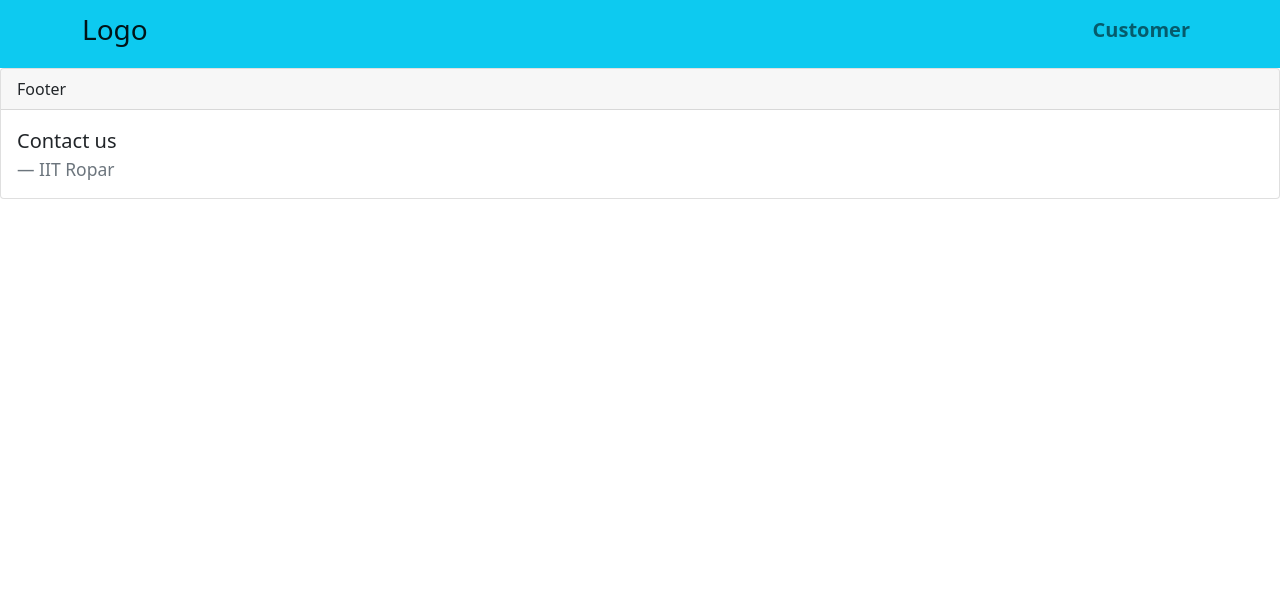
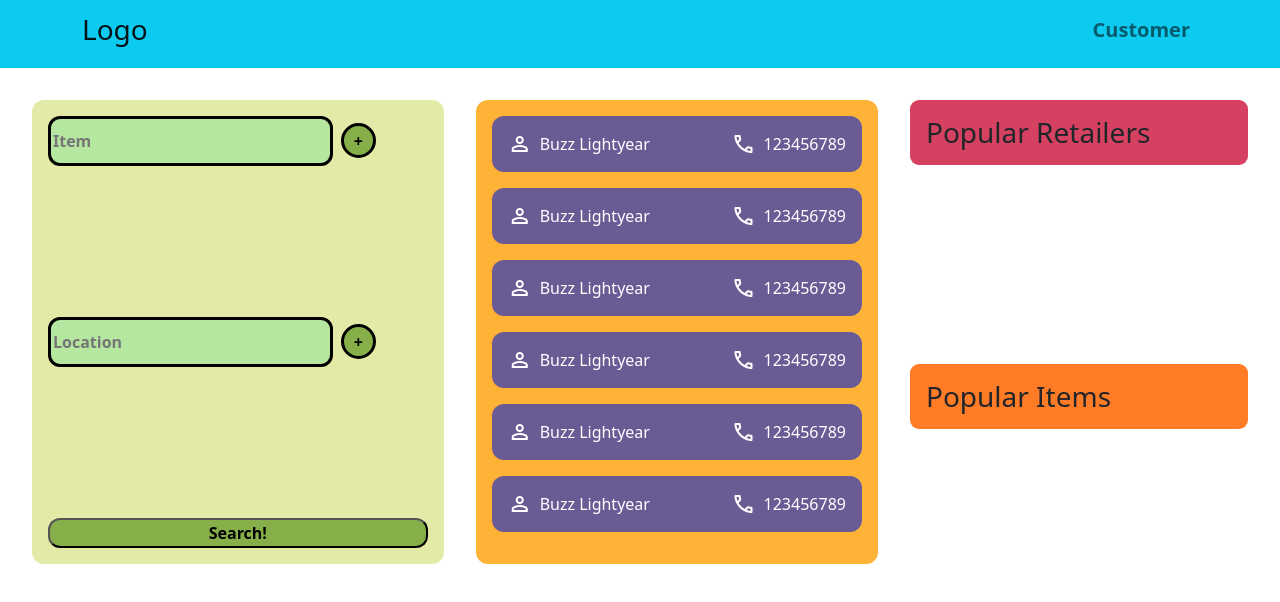
Before and after one commit to akshat1712/Easy-Retailer, a React (Create React App) app in the folder client/: page / in a window 1280 px wide. Shown: the top 602 px of the page. Built offline with nearby package versions, Linux system fonts and the light colour scheme.

Commit message:
Frontend Customer page nearly done

```diff
--- a/client/package.json
+++ b/client/package.json
@@ -10,7 +10,7 @@
     "react": "^18.1.0",
     "react-bootstrap": "^2.4.0",
     "react-dom": "^18.1.0",
-    "react-scripts": "5.0.1",
+    "react-scripts": "^5.0.1",
     "web-vitals": "^2.1.4"
   },
   "scripts": {
--- a/client/public/index.html
+++ b/client/public/index.html
@@ -4,40 +4,18 @@
     <meta charset="utf-8" />
     <link rel="icon" href="%PUBLIC_URL%/favicon.ico" />
     <meta name="viewport" content="width=device-width, initial-scale=1" />
-    <meta name="theme-color" content="#000000" />
-    <meta
-      name="description"
-      content="Web site created using create-react-app"
-    />
-    <link rel="apple-touch-icon" href="%PUBLIC_URL%/logo192.png" />
-    <!--
-      manifest.json provides metadata used when your web app is installed on a
-      user's mobile device or desktop. See https://developers.google.com/web/fundamentals/web-app-manifest/
-    -->
     <link rel="manifest" href="%PUBLIC_URL%/manifest.json" />
+    <link rel="stylesheet" href="https://fonts.googleapis.com/css2?family=Material+Symbols+Outlined:opsz,wght,FILL,GRAD@48,400,0,0" />
+    <link rel="stylesheet" href="https://fonts.googleapis.com/css2?family=Material+Symbols+Outlined:opsz,wght,FILL,GRAD@48,400,0,0" />
+    <link rel="stylesheet" href="%PUBLIC_URL%/styles.css" />
     <!--
       Notice the use of %PUBLIC_URL% in the tags above.
       It will be replaced with the URL of the `public` folder during the build.
       Only files inside the `public` folder can be referenced from the HTML.
-
-      Unlike "/favicon.ico" or "favicon.ico", "%PUBLIC_URL%/favicon.ico" will
-      work correctly both with client-side routing and a non-root public URL.
-      Learn how to configure a non-root public URL by running `npm run build`.
     -->
-    <title>React App</title>
+    <title>Easy Retailer</title>
   </head>
   <body>
-    <noscript>You need to enable JavaScript to run this app.</noscript>
     <div id="root"></div>
-    <!--
-      This HTML file is a template.
-      If you open it directly in the browser, you will see an empty page.
-
-      You can add webfonts, meta tags, or analytics to this file.
-      The build step will place the bundled scripts into the <body> tag.
-
-      To begin the development, run `npm start` or `yarn start`.
-      To create a production bundle, use `npm run build` or `yarn build`.
-    -->
   </body>
 </html>
--- /dev/null
+++ b/client/public/styles.css
@@ -0,0 +1,112 @@
+*{
+    box-sizing: border-box;
+}
+
+body{
+    margin: 0;
+}
+
+.main-container{
+    display: grid;
+    gap: 2rem;
+    padding: 2rem;
+    grid-template-columns: auto auto auto;
+}
+
+/* Popular CSS */
+
+.popular{
+    margin-bottom: 2rem;
+    height: 50%;
+}
+
+.popular > h3{
+    padding: 1rem;
+    border-radius: 9px;
+}
+
+#pop-retailers{
+    background-color: #d64161;
+}
+
+#pop-items{
+    background-color: #ff7b25;
+}
+
+/* List CSS */
+.list-container{
+    background-color: #feb236;
+    padding: 1rem;
+    border-radius: 12px;
+}
+
+.retailer-info-container{
+    display: flex;
+    justify-content: space-between;
+    background-color: #6b5b95;
+    color: white;
+    padding: 1rem;
+    margin-bottom: 1rem;
+    border-radius: 12px;
+}
+
+.retailer-name-container{
+    display: flex;
+}
+
+.retailer-phone-container{
+    display: flex;
+}
+
+.retailer-name, .retailer-phone{
+    margin-left: 0.5rem;
+}
+
+/* Search CSS */
+.search-container{
+    display: flex;
+    flex-direction: column;
+    justify-content: space-between;
+    background-color: #e3eaa7;
+    padding: 1rem;
+    border-radius: 12px;
+}
+
+input{
+    width: 75%;
+    height: 50px;
+    border: black solid;
+    border-radius: 12px;
+    background-color: #b5e7a0;
+    font-weight: bold;
+}
+
+/* .item-container{
+    position: relative;
+    top: 0px;
+}
+.location-container{
+    position: relative;
+    bottom: 0px;
+} */
+
+.add{
+    border: black solid;
+    border-radius: 50%;
+    margin-left: 0.5rem;
+    background-color: #86af49;
+    font-weight: bold;
+    width: 35px;
+    height: 35px;
+}
+
+.search{
+    background-color: #86af49;
+    font-weight: bold;
+    border-radius: 12px;
+}
+
+.array-item{
+    padding: 1rem;
+    font-weight: bold;
+}
--- a/client/src/App.js
+++ b/client/src/App.js
@@ -4,12 +4,14 @@ import './App.css';
 import 'bootstrap/dist/css/bootstrap.min.css';
 
 import { Header } from './components/Header';
+import { Front } from './components/Front';
 import { Footer } from './components/Footer';
 function App() {
+  // <Footer/>
   return (
     <>
       <Header/>
-      <Footer/>
+      <Front />
     </>
   );
 }
--- a/client/src/components/Front.js
+++ b/client/src/components/Front.js
@@ -1,7 +1,14 @@
 import React from 'react'
+import List from '../front_components/List'
+import Search from '../front_components/Search'
+import Popular from '../front_components/Popular'
 
 export const Front = () => {
   return (
-    <div>Front</div>
+    <div className='main-container'>
+      <Search />
+      <List />
+      <Popular/>
+    </div>
   )
 }
--- /dev/null
+++ b/client/src/components/data.js
@@ -0,0 +1,26 @@
+export default [
+    {
+        retailerName: "Buzz Lightyear",
+        phone: "123456789"
+    },
+    {
+        retailerName: "Buzz Lightyear",
+        phone: "123456789"
+    },
+    {
+        retailerName: "Buzz Lightyear",
+        phone: "123456789"
+    },
+    {
+        retailerName: "Buzz Lightyear",
+        phone: "123456789"
+    },
+    {
+        retailerName: "Buzz Lightyear",
+        phone: "123456789"
+    },
+    {
+        retailerName: "Buzz Lightyear",
+        phone: "123456789"
+    }
+]
--- /dev/null
+++ b/client/src/front_components/List.js
@@ -0,0 +1,18 @@
+import React from 'react'
+import RetailerInfo from './RetailerInfo'
+import data from '../components/data'
+
+export default function List()
+{
+    const retailerElArray = data.map(retailer => {
+        return <RetailerInfo
+                {...retailer}
+                />
+    })
+
+    return (
+        <div className='list-container'>
+            {retailerElArray}
+        </div>
+    )
+}
--- /dev/null
+++ b/client/src/front_components/Popular.js
@@ -0,0 +1,15 @@
+import React from 'react'
+
+export default function Popular()
+{
+    return (
+        <div className='pop-container'>
+            <div className="popular">
+                <h3 id='pop-retailers'>Popular Retailers</h3>
+            </div>
+            <div className="popular">
+                <h3 id='pop-items'>Popular Items</h3>
+            </div>
+        </div>
+    )
+}
--- /dev/null
+++ b/client/src/front_components/RetailerInfo.js
@@ -0,0 +1,17 @@
+import React from 'react'
+
+export default function RetailerInfo(props)
+{
+    return (
+        <div className='retailer-info-container'>
+            <div className='retailer-name-container'>
+                <span className="material-symbols-outlined">person</span>
+                <span className='retailer-name'>{props.retailerName}</span>
+            </div>
+            <div className='retailer-phone-container'>
+                <span className="material-symbols-outlined">call</span>
+                <span className='retailer-phone'>{props.phone}</span>
+            </div>
+        </div>
+    )
+}
--- /dev/null
+++ b/client/src/front_components/Search.js
@@ -0,0 +1,49 @@
+import React from 'react'
+
+export default function Search()
+{
+    const [itemArray,setItemArray] = React.useState([]);
+    const [locationArray,setLocationArray] = React.useState([]);
+    const [formData,setFormData] = React.useState({item: "", location: ""});
+
+    function handleChange(event)
+    {
+        setFormData(prevFormData => {
+            return {
+                ...prevFormData,
+                [event.target.id]: event.target.value
+            }
+        })
+        // console.log(itemArray);
+        // console.log(locationArray);
+    }
+
+    function addItem()
+    {
+        setItemArray(prevArray => [...prevArray,formData.item])
+    }
+
+    function addLoc()
+    {
+        setLocationArray(prevArray => [...prevArray,formData.location])
+    }
+
+    const itemArrayEls = itemArray.map(item => <div>{item}</div>)
+    const locationArrayEls = locationArray.map(location => <div>{location}</div>)
+
+    return (
+        <div className='search-container'>
+            <div className='item-container'>
+                <input id="item" type="text" placeholder='Item' onChange={handleChange} />
+                <button className='add' onClick={addItem}>+</button>
+                <div className='array-item'>{itemArrayEls}</div>
+            </div>
+            <div className='location-container'>
+                <input id="location" type="text" placeholder='Location' onChange={handleChange} />
+                <button className='add' onClick={addLoc}>+</button>
+                <div className='array-item'>{locationArrayEls}</div>
+            </div>
+            <button className='search'>Search!</button>
+        </div>
+    )
+}
```
Also changed, not shown: 1 other file (tests, documents, lock files or other folders).
